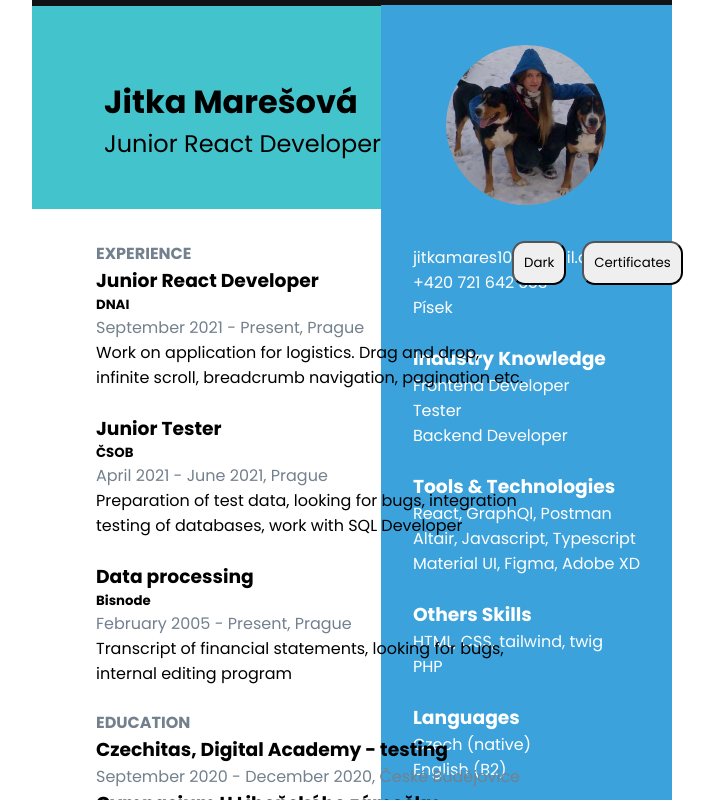
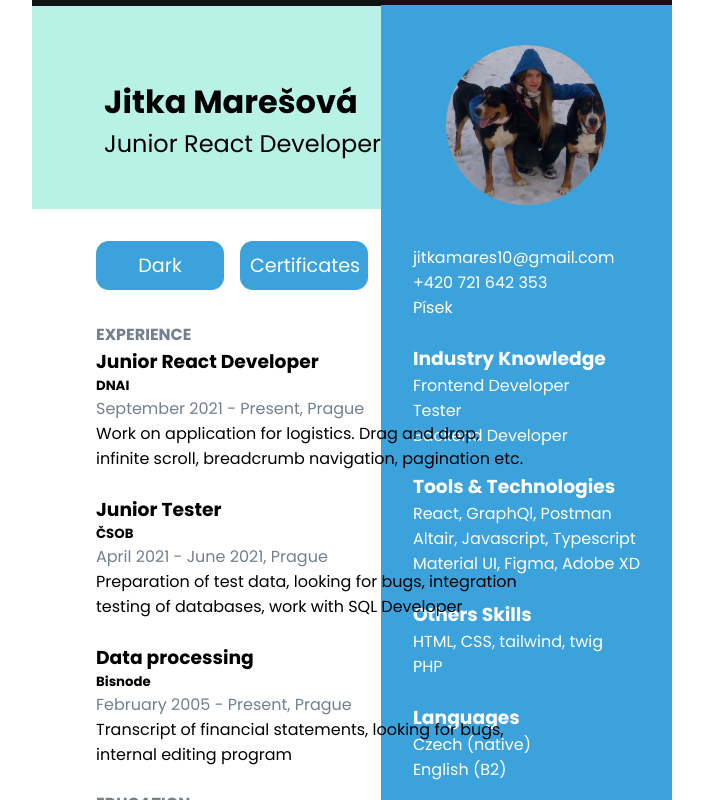
Before and after one commit to JiMare/resume, a React (Create React App) app: page / in a window 1280 px wide. Shown: the top 800 px of the page, without its empty margins (288-1002 px from the left). Built offline with nearby package versions, Linux system fonts and the light colour scheme.

Commit message:
buttons change, color

```diff
--- a/src/components/Main.jsx
+++ b/src/components/Main.jsx
@@ -20,13 +20,15 @@ export const Main = () => {
   return (
     <div className={isDark && "dark"}>
       <div className="main-container">
-        {contentVisible ? <Content /> : <Gallery />}
         <div className="buttons">
           <button className="button" onClick={toggleDark}>
             {label}
           </button>
-          <button className="button" onClick={toggleCV}>{secondLabel}</button>
+          <button className="button" onClick={toggleCV}>
+            {secondLabel}
+          </button>
         </div>
+        {contentVisible ? <Content /> : <Gallery />}
       </div>
     </div>
   );
--- a/src/index.css
+++ b/src/index.css
@@ -28,7 +28,7 @@ ul {
 }
 
 .header {
-  background-color: #43c3cb;
+  background-color: #b8f2e6;
 }
 
 .headers {
@@ -110,17 +110,24 @@ h4,
 }
 
 .buttons {
-  position: absolute;
-  top: 2rem;
-  left: 30rem;
   display: flex;
   gap: 1rem;
+  margin-bottom: 2rem;
 }
 
 .button {
   padding: 10px;
   border-radius: 0.8rem;
   cursor: pointer;
+  background-color: #3ca2dc;
+  color: #ffff;
+  border: 0;
+  width: 8rem;
+  font-size: 1.2rem;
+}
+
+.button:hover {
+  background-color: #b8f2e6;
 }
 
 .dark {
```
